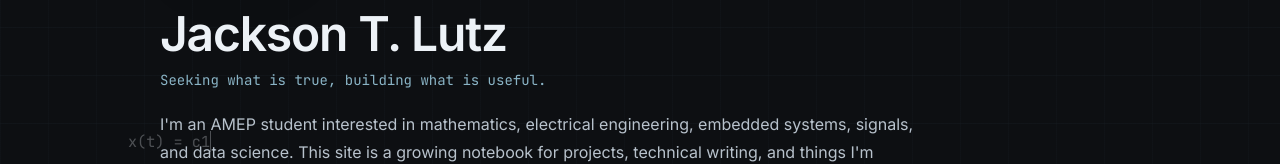
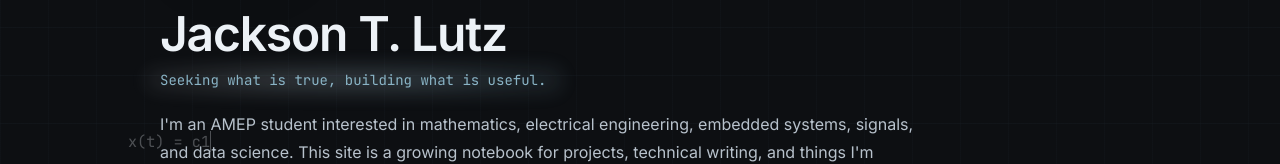
Before and after one commit to jtlutz190/Jacksons-website, a Next.js app: page / in a window 1280 px wide. Shown: the part 501-665 px from the top of the page. Built offline with nearby package versions, Linux system fonts and the light colour scheme.

Commit message:
Add tagline glow effect

```diff
--- a/app/globals.css
+++ b/app/globals.css
@@ -93,6 +93,23 @@ section[id] {
   scroll-margin-top: 96px;
 }
 
+.tagline-glow {
+  position: relative;
+  isolation: isolate;
+}
+
+.tagline-glow::before {
+  position: absolute;
+  inset: -0.55rem -0.9rem;
+  z-index: -1;
+  content: "";
+  background:
+    radial-gradient(ellipse at 30% 50%, rgba(237, 242, 247, 0.2), transparent 62%),
+    radial-gradient(ellipse at 70% 50%, rgba(138, 180, 198, 0.28), transparent 68%);
+  filter: blur(10px);
+  opacity: 0.86;
+}
+
 .latex-inline .katex,
 .latex-display-inline .katex {
   color: inherit;
--- a/components/Hero.tsx
+++ b/components/Hero.tsx
@@ -54,7 +54,7 @@ export default function Hero() {
             >
               Jackson T. Lutz
             </h1>
-            <p className="mt-3 font-mono text-sm text-accent">
+            <p className="tagline-glow mt-3 w-fit font-mono text-sm text-accent">
               Seeking what is true, building what is useful.
             </p>
 
```
